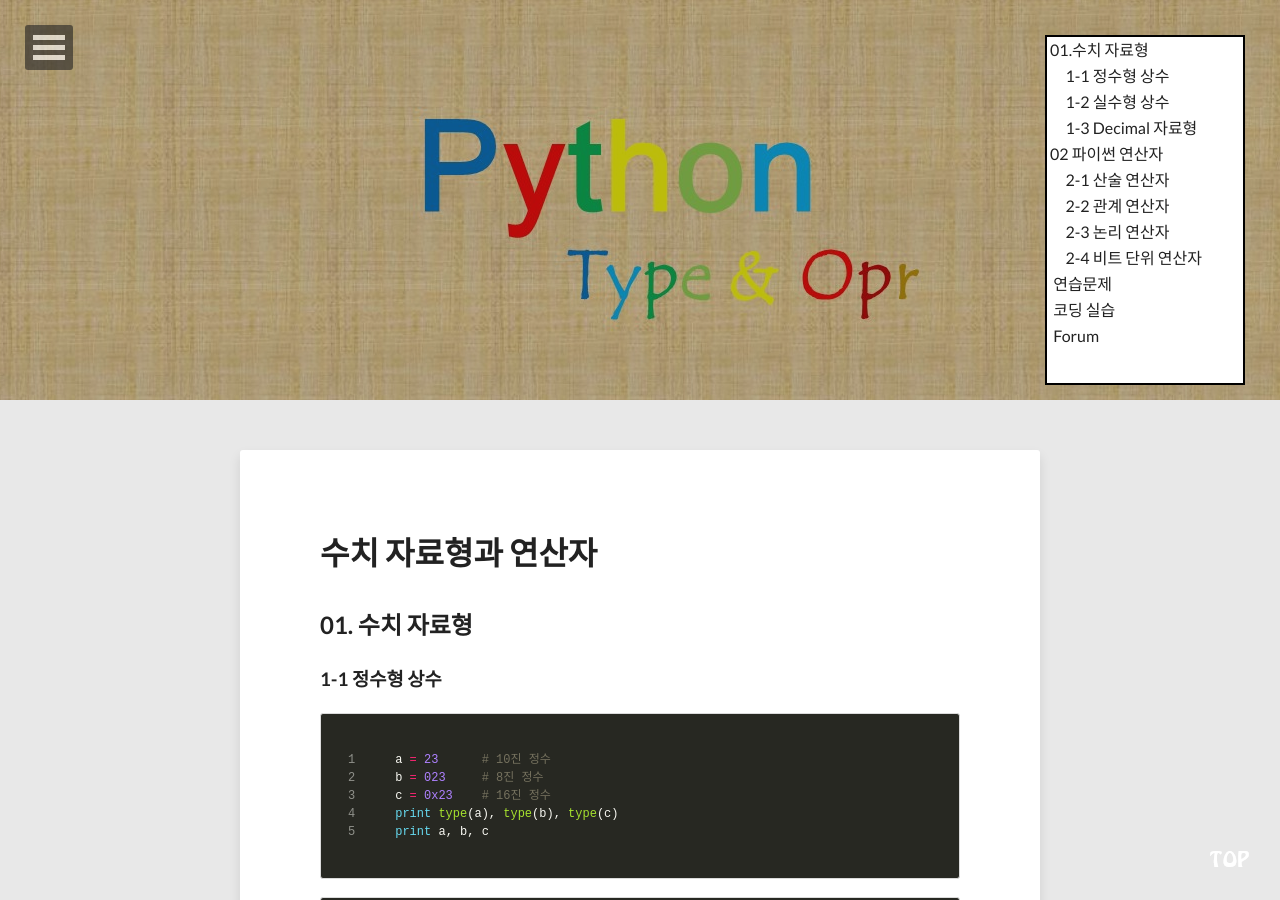
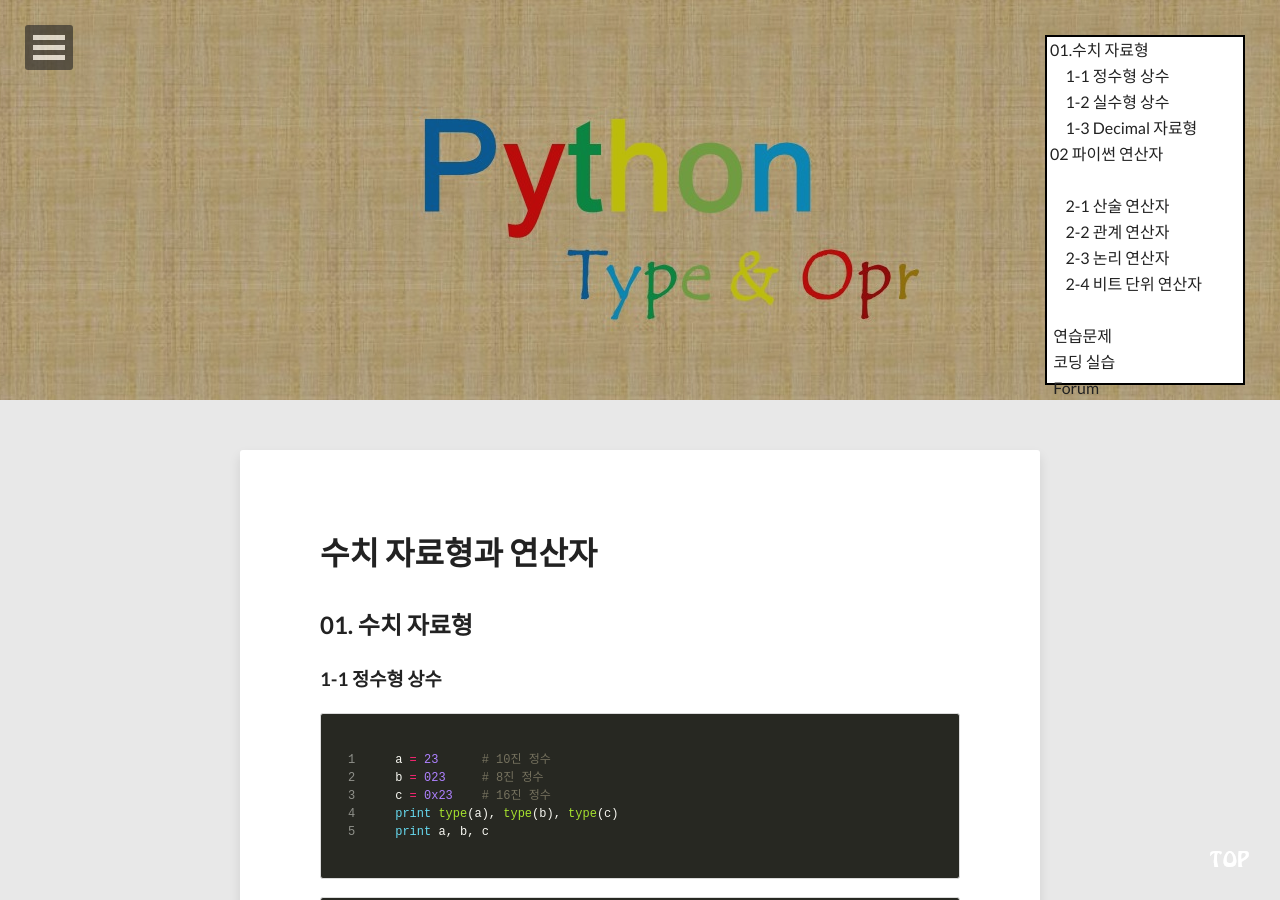
Before and after one commit to geoncheollee/geonblog, a Jekyll site: the page built from lecture_1.md, in a window 1280 px wide and 900 px high. Built offline with Jekyll 4.4.1, drawn with Linux system fonts in a browser that asks for light colours; nearby versions of some CDN libraries; comment, search, counter and statistics services are not loaded.

Commit message:
20141103_hong

```diff
--- a/lecture_1.md
+++ b/lecture_1.md
@@ -22,11 +22,11 @@
   			<a href="#1-1"> &nbsp;&nbsp;&nbsp;&nbsp;&nbsp; 1-1 정수형 상수 </a> <br>
   			<a href="#1-2"> &nbsp;&nbsp;&nbsp;&nbsp;&nbsp; 1-2 실수형 상수 </a> <br>
   			<a href="#1-3"> &nbsp;&nbsp;&nbsp;&nbsp;&nbsp; 1-3 Decimal 자료형 </a> <br>
-  			<a href="#02"> &nbsp;02 파이썬 연산자 </a> <br>
+  			<a href="#02"> &nbsp;02 파이썬 연산자 </a> <br><br>
   			<a href="#2-1"> &nbsp;&nbsp;&nbsp;&nbsp;&nbsp; 2-1 산술 연산자 </a> <br>
   			<a href="#2-2"> &nbsp;&nbsp;&nbsp;&nbsp;&nbsp; 2-2 관계 연산자 </a> <br>
   			<a href="#2-3"> &nbsp;&nbsp;&nbsp;&nbsp;&nbsp; 2-3 논리 연산자 </a> <br>
-  			<a href="#2-4"> &nbsp;&nbsp;&nbsp;&nbsp;&nbsp; 2-4 비트 단위 연산자 </a> <br>
+  			<a href="#2-4"> &nbsp;&nbsp;&nbsp;&nbsp;&nbsp; 2-4 비트 단위 연산자 </a> <br><br>
   			<a href="#problem"> &nbsp; 연습문제 </a> <br>
   			<a href="#coding"> &nbsp; 코딩 실습 </a> <br>
   			<a href="#forum"> &nbsp; Forum </a> <br>
```
